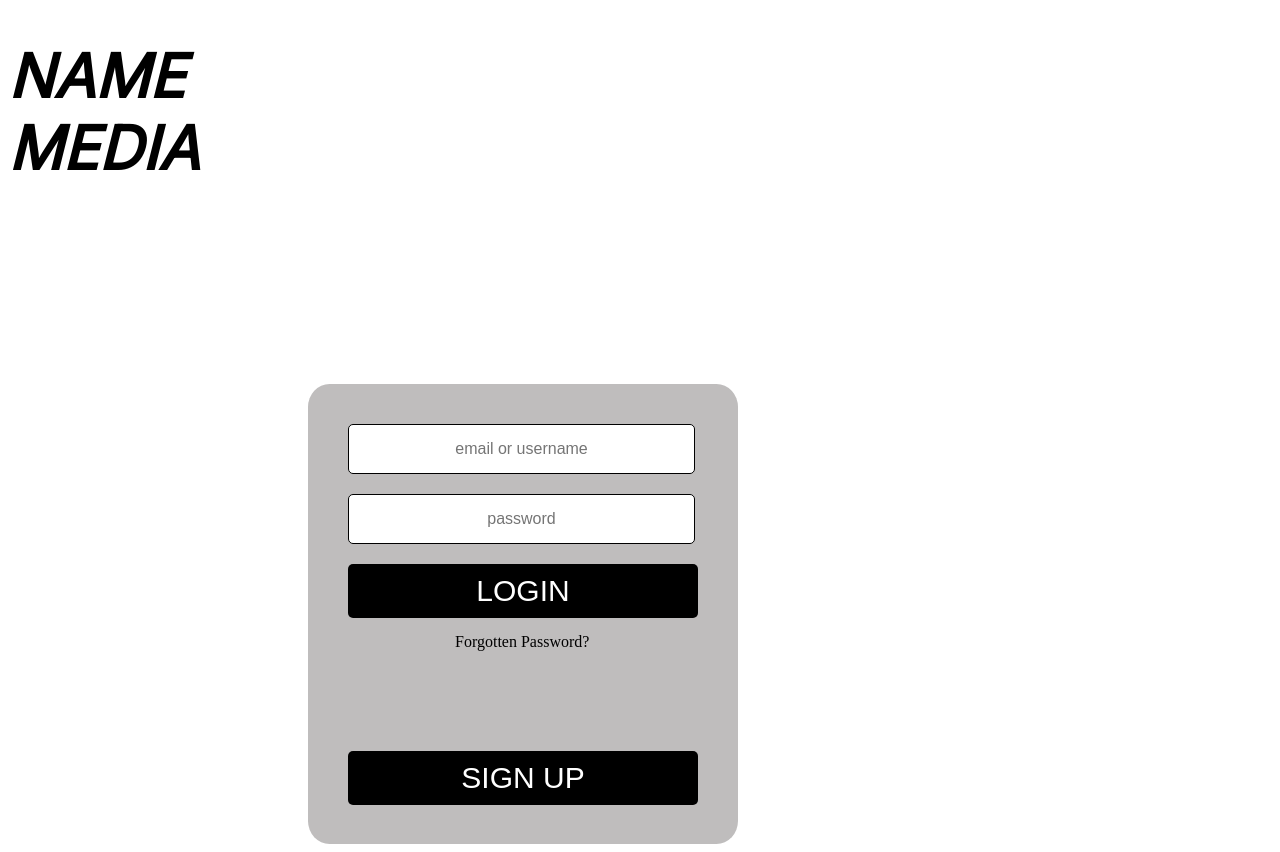
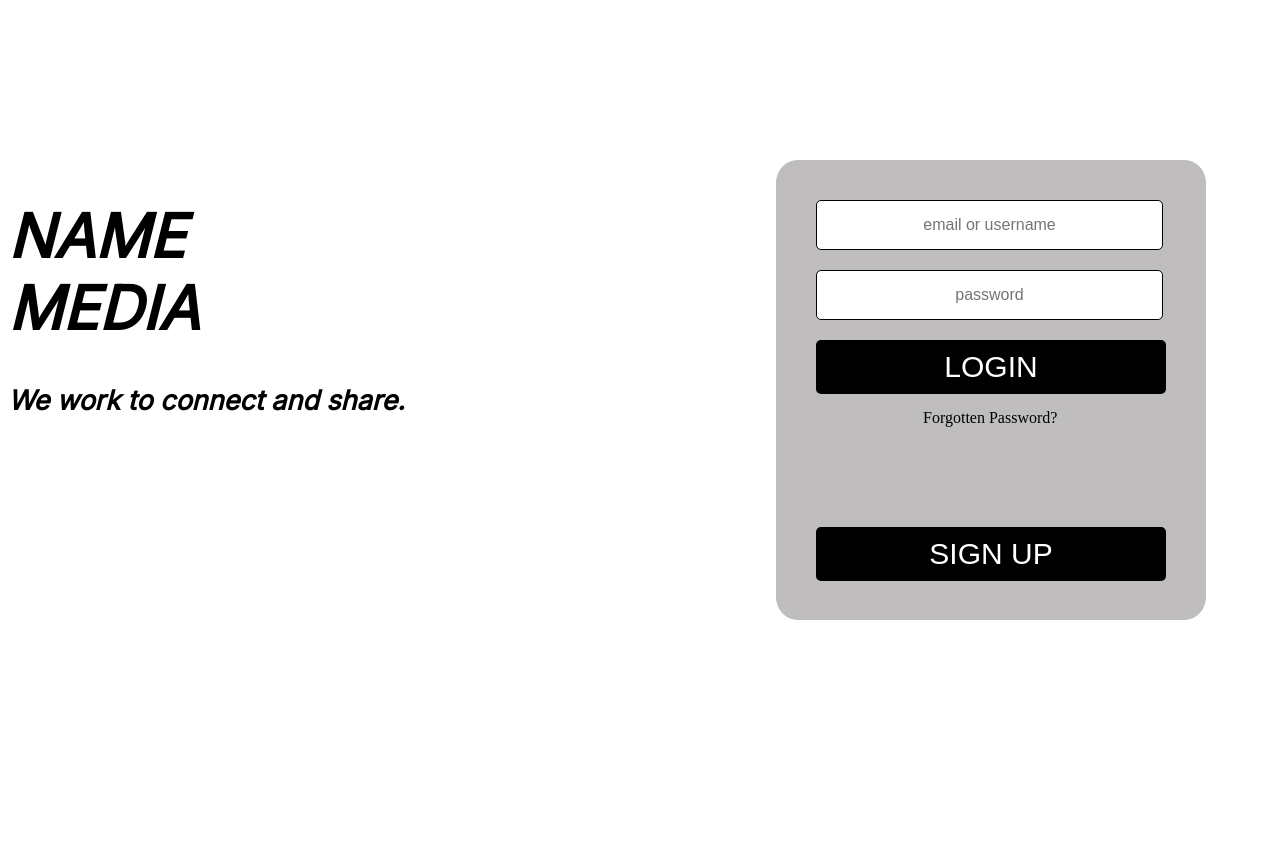
Before and after one commit to Dn1San/SocialMedia, a PHP site: page /login.php in a window 1280 px wide. After the commit the page ends 620 px from the top, so only its background shows below. Run offline with PHP 8.4, Linux system fonts and the light colour scheme.

Commit message:
Login and Register Touchup 3

```diff
--- a/css/main.css
+++ b/css/main.css
@@ -57,6 +57,13 @@ nav a {
 #sign-out{
   transform: translateX(-40%)translateY(15vh);
   transform-origin: top left;
+}
+
+/* Center */
+.center{
+  height: 100vh;
+  align-items: center;
+  position: fixed;
 }
 
 /* Main */
@@ -140,8 +147,8 @@ input[type="checkbox"], input[type="radio"] {
   height: 380px;
   padding: 40px;
   overflow: hidden;
-  margin-left: 300px;
-  margin-top: 200px;
+  margin-left: 60vw;
+  margin-top: 20vh;
   box-shadow: 4px rgba(0,0,0,1);
   border-radius: 5%;
 }
--- a/login.php
+++ b/login.php
@@ -8,18 +8,25 @@
     <link rel="stylesheet" type="text/css" href="CSS/main.css"/>
     <link rel="stylesheet" href="https://fonts.googleapis.com/css?family=Inter"/>
     <style>
-      #logo h1{
+      .logo h1{
         font-family: Inter;
         font-weight: 700;
         font-size: 60px;
+        font-style: italic;
+      }
+      .logo h2{
+        font-family: Inter;
+        font-weight: 700;
+        font-size: 27px;
         font-style: italic;
       }
     </style>
     <script src="js/main.js"></script>
 </head>
 <body>
-    <div id=logo>
+    <div class="logo center">
         <h1>NAME<br>MEDIA</h1>
+        <h2>We work to connect and share.</h2>
     </div>
     <div class="loginbox">
         <form action="" method="POST">
```
Also changed, not shown: signup.php (+9 -2 lines), signup2.php (+9 -2 lines).
